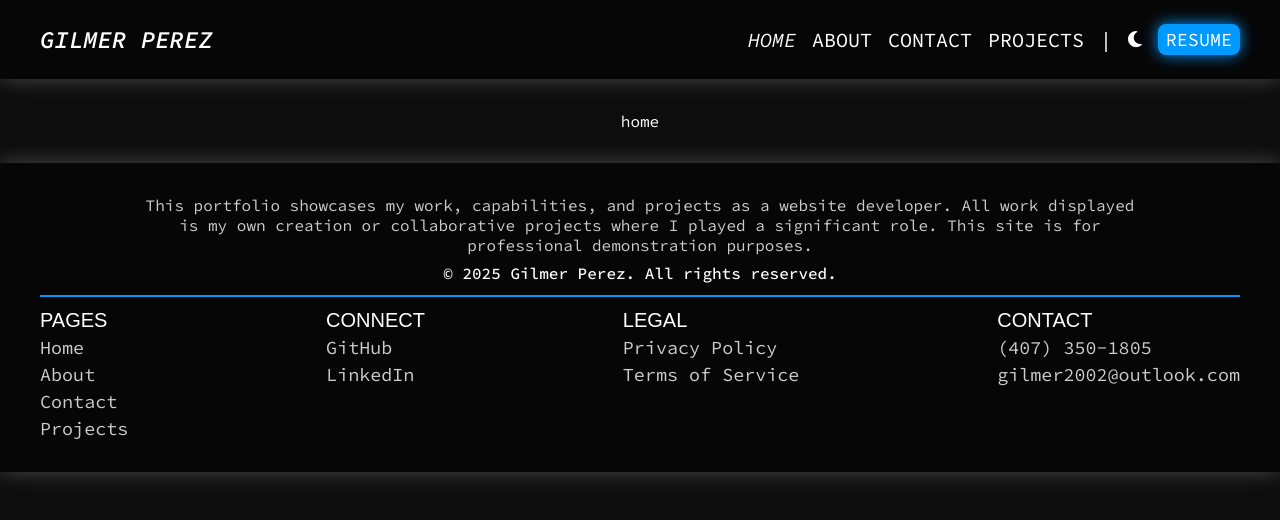
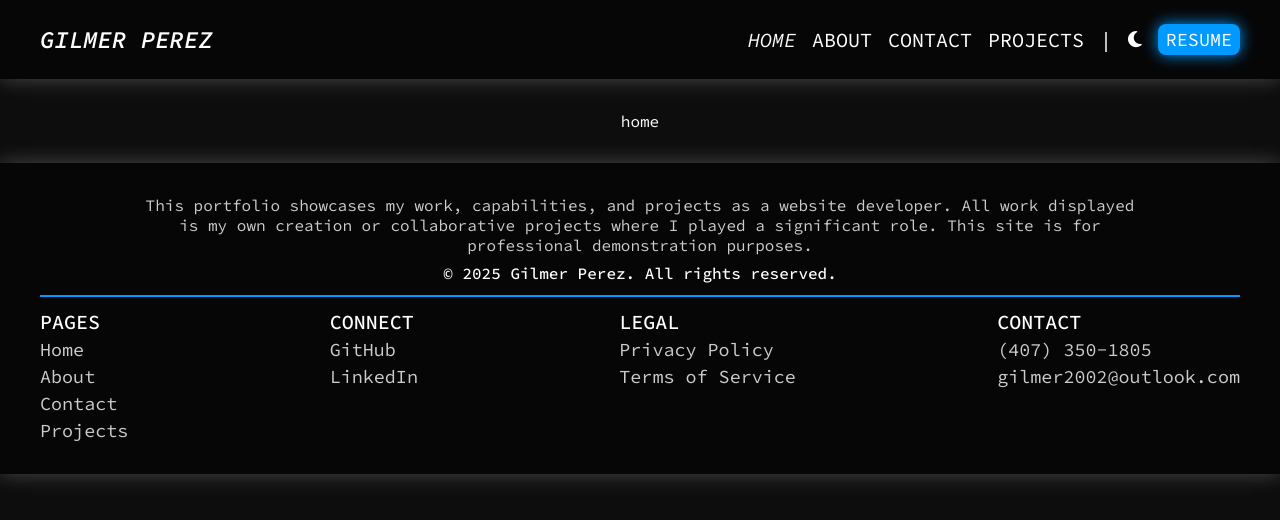
Before and after one commit to gilmerperez/gilmer-perez, a React (Vite) app: page / in a window 1280 px wide. Shown: the top 520 px of the page. Built offline with nearby package versions, Linux system fonts and the light colour scheme.

Commit message:
Removed unnecessary font

```diff
--- a/src/components/Footer/Footer.module.css
+++ b/src/components/Footer/Footer.module.css
@@ -68,7 +68,6 @@ footer {
   font-size: 1.25rem;
   margin-bottom: 0.25rem;
   transition: 0.3s ease-in;
-  font-family: "General Sans", sans-serif;
 }
 
 /* Nav items */
--- a/src/index.css
+++ b/src/index.css
@@ -92,7 +92,7 @@ body {
   background-color: var(--bg-color); /* Sets a default background color */
   -moz-osx-font-smoothing: grayscale; /* Better font rendering on macOS Firefox */
   -webkit-font-smoothing: antialiased; /* Better font rendering on WebKit browsers */
-  font-family: "Source Code Pro", monospace, "General Sans", sans-serif; /* Modern system font stack */
+  font-family: "Source Code Pro", monospace, sans-serif; /* Modern system font stack */
 }
 
 /* Header - Shared structural styling */
```
